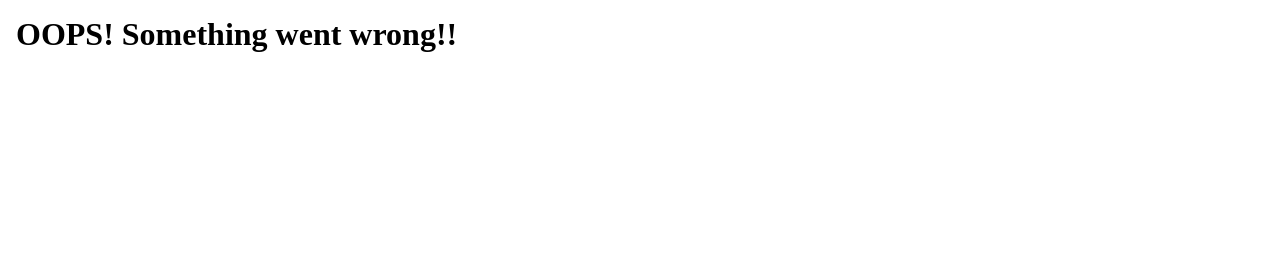
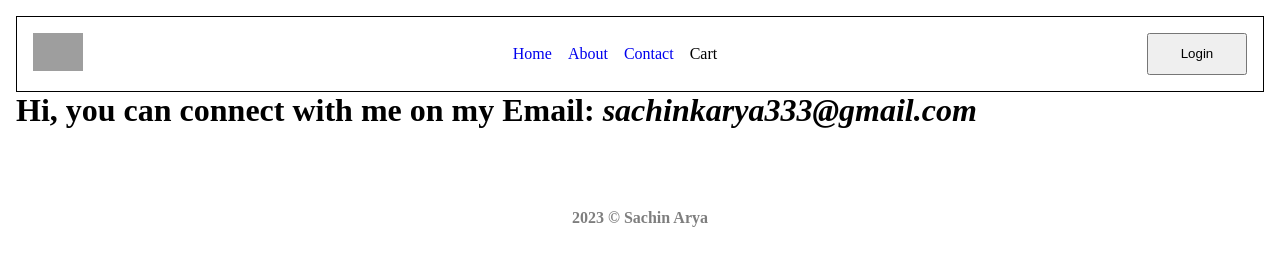
Before and after one commit to joinsachinarya/Namaste-React, a React app: page /contact in a window 1280 px wide. Built offline with nearby package versions, Linux system fonts and the light colour scheme; grey boxes are pictures that could not be loaded.

Commit message:
created routes

```diff
--- a/App.js
+++ b/App.js
@@ -1,11 +1,12 @@
 import Header from "./src/Header";
+import Footer from "./src/Footer";
+import { Outlet } from "react-router-dom";
 import Body from "./src/Body";
-import Footer from "./src/Footer";
 function App() {
     return (
         <>
             <Header />
-            <Body />
+            <Outlet />
             <Footer />
         </>
     )
--- a/appRoutes.js
+++ b/appRoutes.js
@@ -1,21 +1,31 @@
 import { createBrowserRouter, RouterProvider } from "react-router-dom"
 import App from "./App"
 import About from "./src/About";
+import Contact from "./src/Contact";
 import ErrorComponent from "./src/ErrorComponent";
+import Body from "./src/Body";
 
 const appRouter = createBrowserRouter([
     {
         path: "/",
         element: <App />,
+        errorElement: <ErrorComponent />,
+        children: [
+            {
+                path: "/",
+                element: <Body />,
+
             },
             {
                 path: "/about",
                 element: <About />
             },
             {
-        path: "*",
-        element: <ErrorComponent />
+                path: "/contact",
+                element: <Contact />
             }
+        ]
+    },
 ])
 
 export default appRouter;
--- a/index.css
+++ b/index.css
@@ -25,10 +25,10 @@ body{
     list-style: none;
     display: flex;
     align-items: center;
+    gap: 16px;
 }
-.header > ul > li{
-    padding-left: 1rem;
-    padding-right: 1rem;
+.header > ul > a{
+    text-decoration: none;
 }
 
 .restaurant-card{
--- /dev/null
+++ b/src/Contact.jsx
@@ -0,0 +1,8 @@
+function Contact() {
+    return (
+        <h1>
+            Hi, you can connect with me on my Email: <i>sachinkarya333@gmail.com</i>
+        </h1>
+    )
+}
+export default Contact;
--- a/src/Header.jsx
+++ b/src/Header.jsx
@@ -10,10 +10,10 @@ function Header() {
                 <img alt="logo" src={logo.src} />
             </Link>
             <ul>
-                {/* <Link to="/">  <li>Home</li></Link>
+                <Link to="/">  <li>Home</li></Link>
                 <Link to="/about"> <li>About</li> </Link>
                 <Link to="/contact"><li>Contact</li></Link>
-                <li>Cart</li> */}
+                <li>Cart</li>
             </ul>
             {isLoggedIn ? <button onClick={() => setIsLoggedIn(false)} style={{ width: "100px" }}>Logout</button> : <button onClick={() => setIsLoggedIn(true)} style={{ width: "100px" }}>Login</button>}
         </div>
```
Lines whose indentation alone changed are shown as unchanged.
